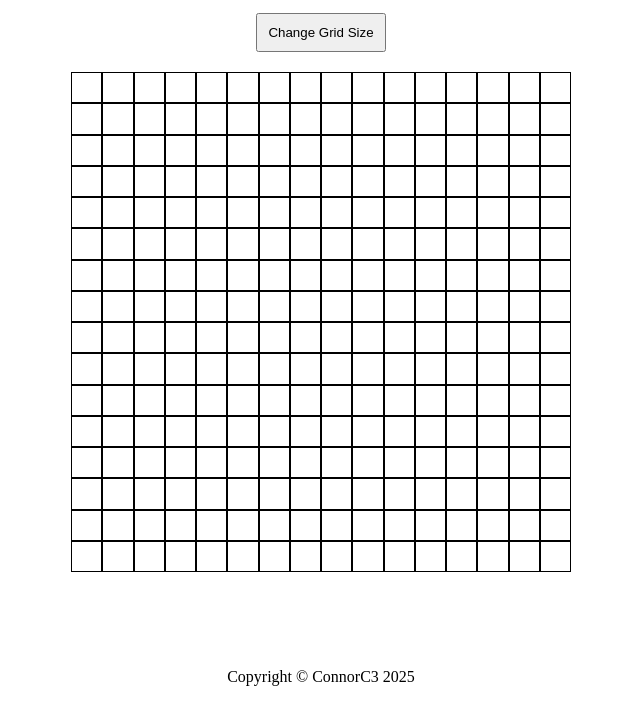
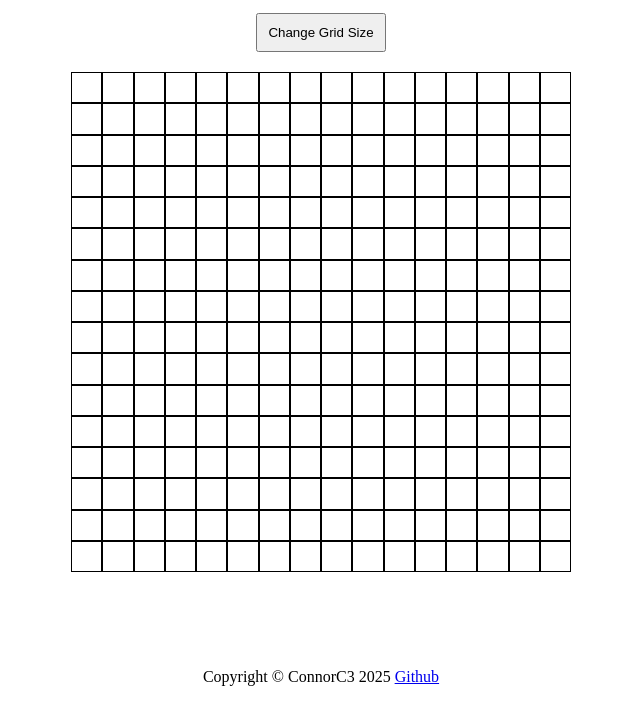
Before and after one commit to ConnorC3/odin-etch-a-sketch, a plain HTML site: page index.html in a window 1280 px wide. Shown: the part 99-800 px from the top of the page, without its empty margins (319-959 px from the left). Drawn offline with Linux system fonts and the light colour scheme.

Commit message:
Add Github link to footer

```diff
--- a/index.html
+++ b/index.html
@@ -16,7 +16,7 @@
 
     </div>
     <footer>
-        <p>Copyright © ConnorC3 2025</p>
+        <p>Copyright © ConnorC3 2025 <a target="_blank" href="https://github.com/ConnorC3">Github</a></p>
     </footer>
     <script src="script.js"></script>
 </body>
```
